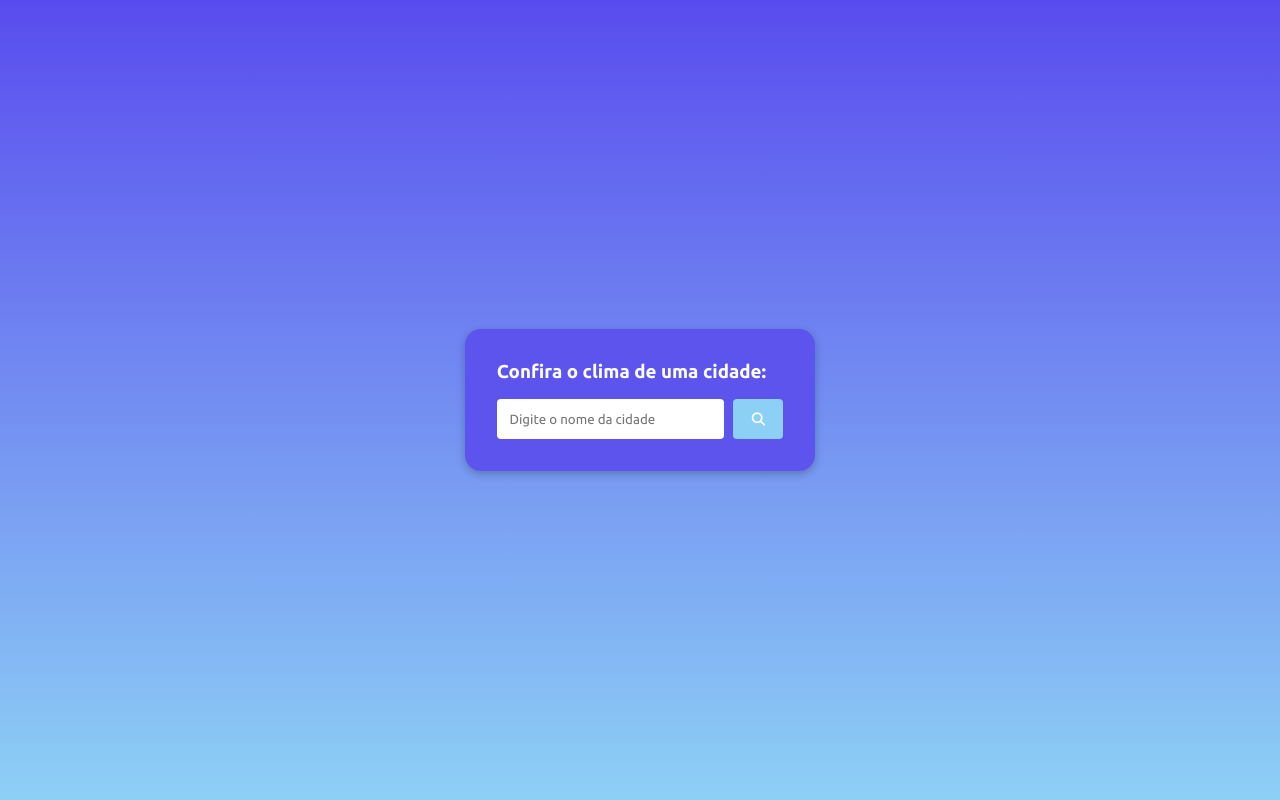
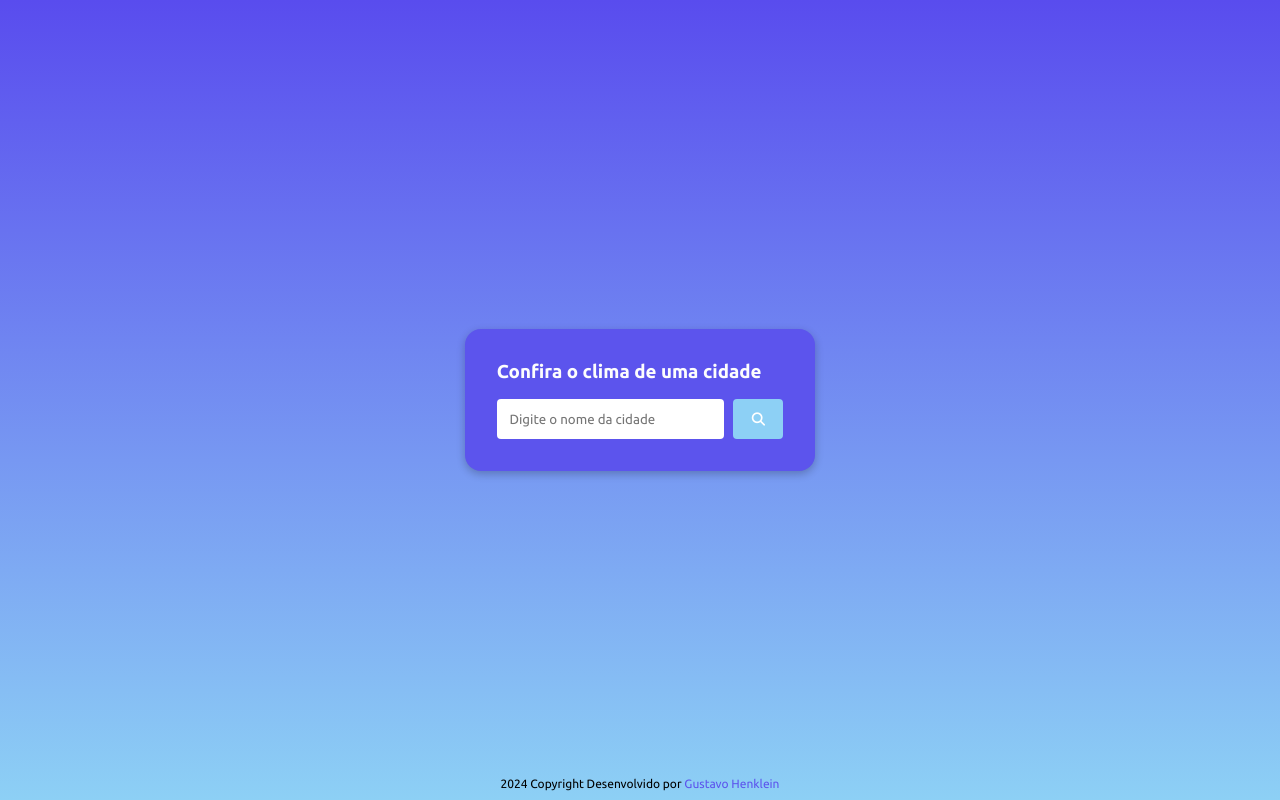
Before and after one commit to guhenklein/climaTempo, a plain HTML site: page index.html in a window 1280 px wide. Drawn offline with Linux system fonts and the light colour scheme.

Commit message:
footer arrumado

```diff
--- a/css/style.css
+++ b/css/style.css
@@ -104,3 +104,20 @@ body {
     margin: 0.6rem;
     padding: 0.6rem;
 }
+
+footer {
+    position: fixed;
+    bottom: 0;
+    padding: 10px;
+    text-align: center;
+    font-size: 12px;
+
+
+}
+
+footer a {
+    text-decoration: none;
+    color: #5c54ed;
+    cursor: pointer;
+
+}
--- a/index.html
+++ b/index.html
@@ -17,7 +17,7 @@
 <body>
     <div class="container">
         <div class="form">
-            <h3>Confira o clima de uma cidade:</h3>
+            <h3>Confira o clima de uma cidade</h3>
             <div class="form-input-container">
                 <input type="text" placeholder="Digite o nome da cidade" id="city-input">
                  <button id="search">
@@ -52,4 +52,7 @@
         </div>
     </div>
 </body>
+
+<footer>2024 Copyright Desenvolvido por <a href="https://www.linkedin.com/in/gustavo-henklein-894173267/" target="_blank">Gustavo Henklein</a></footer>
+
 </html>
```
